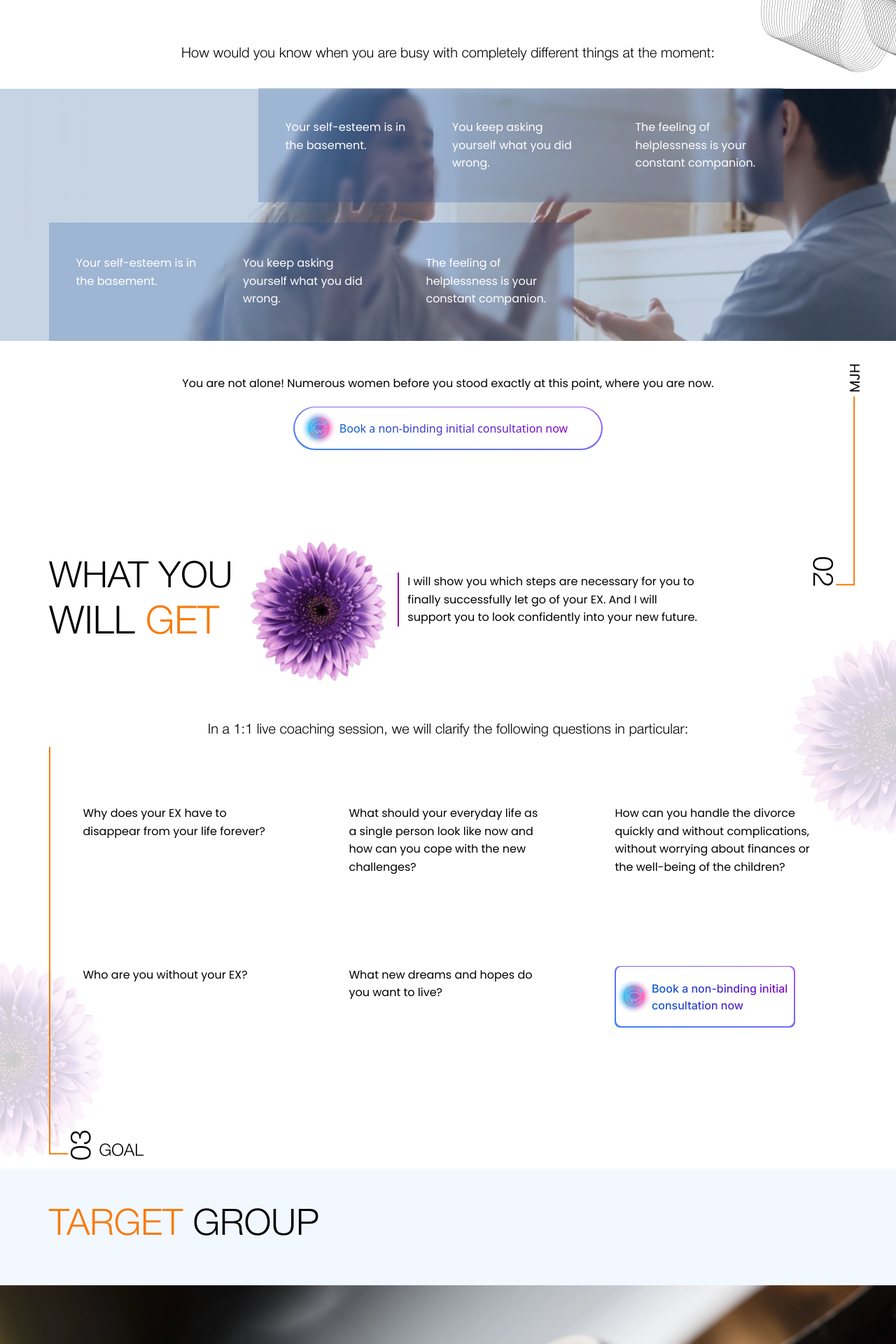
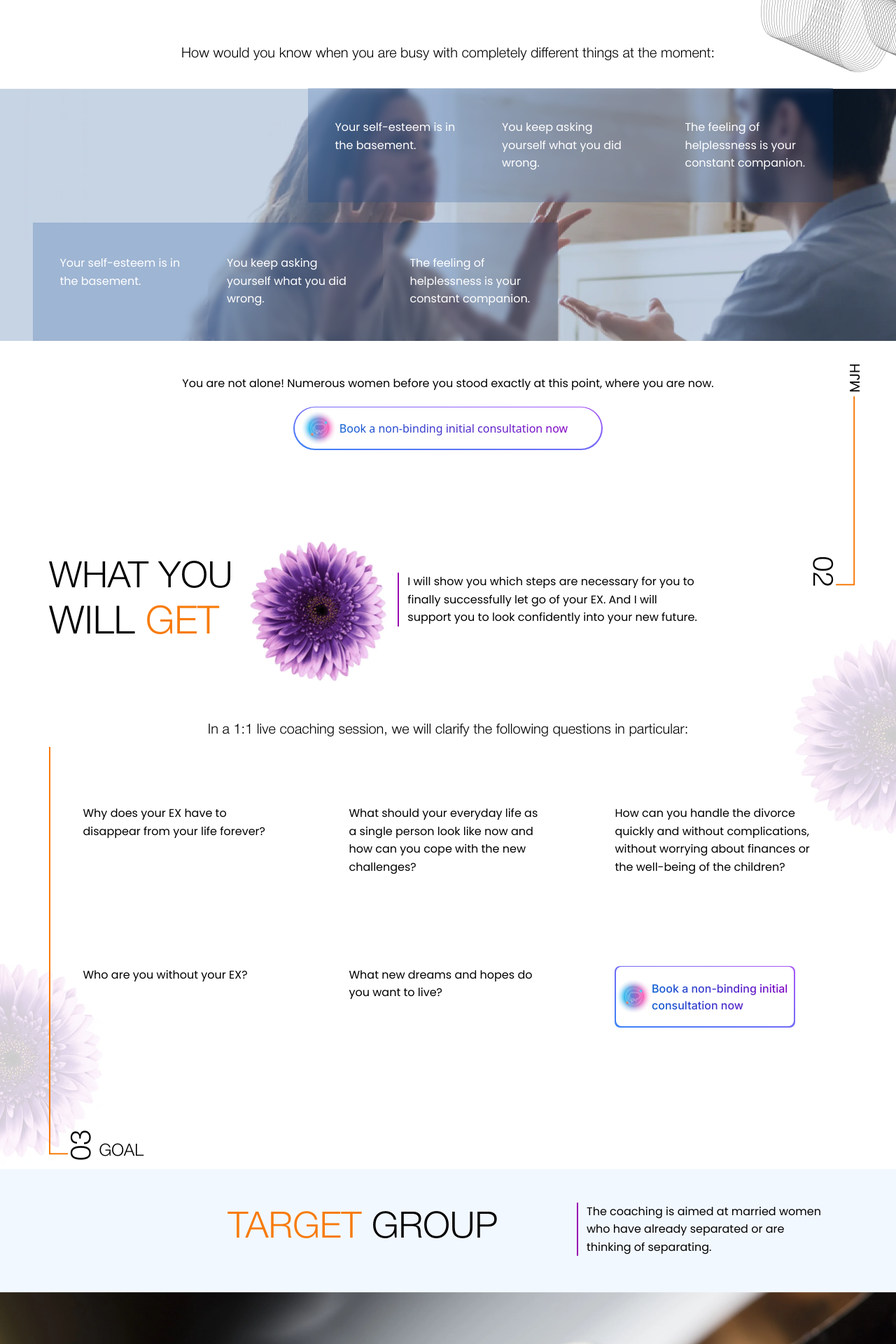
Before and after one commit to Shiv-468/Consultency-page, a React (Create React App) app: page / in a window 1280 px wide. Shown: the part 1100-3020 px from the top of the page at 70% size. Built offline with nearby package versions, Linux system fonts and the light colour scheme.

Commit message:
add missing text to target group section

```diff
--- a/src/components/About.jsx
+++ b/src/components/About.jsx
@@ -27,7 +27,7 @@ const About = () => {
             <div className=" w-full md:w-[50%] px-3 flex justify-center" data-aos="fade-right">
                 <img src={MenWithBeard} alt="MenWithBeard" className=' w-full max-w-[560px]' />
             </div>
-            <div className=" w-full md:w-[50%] px-3 flex justify-center md:justify-start items-end flex-col  pt-6 md:pt-0" data-aos="fade-left">
+            <div className=" w-full md:w-[50%] px-3 flex justify-center md:justify-start items-center md:items-end flex-col  pt-6 md:pt-0" data-aos="fade-left">
                <div className=" flex flex-col items-center max-w-[500px] md:items-start">
                <h2 className=' text-[43px] leading-[44.9px] lg:text-[52px] lg:leading-[66.9px] font-Helvetica font-normal text-center md:text-start'>LAWYER <span className=' text-[#F77B0B]'>&</span> DIVORCE COACH</h2>
                 <p className=' text-[26px] sm:text-[32.9px] leading-[32px] sm:leading-[37.6px] font-Helvetica font-normal uppercase text-center md:text-start '><span className=' text-[#F77B0B]'>M</span>arc <span className=' text-[#F77B0B]'>J</span>oachim <span className=' text-[#F77B0B]'>H</span>ubrich</p>
--- a/src/components/Fault.jsx
+++ b/src/components/Fault.jsx
@@ -24,9 +24,9 @@ const Fault = () => {
                 <p className=' text-center pt-4 md:pt-14 pb-6 sm:pb-[34.8px] font-Helvetica text-[20px] leading-[28px] font-normal'>How would you know when you are busy with completely different things at the moment:</p>
             </div>
             <div className=" bg-FaultBG min-h-[360px] bg-no-repeat bg-cover bg-center  ">
-              <div className=" max-w-[1164px] px-3 mx-auto">
-             <div className=" flex flex-col gap-[29.15px] flex-wrap lg:pe-[91px]">
-           <div className=" flex justify-end">
+              <div className=" max-w-[1210px] px-3 mx-auto">
+             <div className=" flex flex-col gap-[29.15px] flex-wrap">
+           <div className=" flex justify-end  lg:pe-[43px]">
            <div className=" max-w-[750px] w-full flex flex-wrap min-h-[162px]" data-aos="flip-up">
                     {/*======= fault cards ===== */}
                     <div className=" w-[50%] min-h-[162px] px-3 bg-[#003E9233] backdrop-blur-[4px] hover:bg-[#003E92] ease-linear duration-300 flex justify-center py-[24px] sm:py-[43px] sm:w-[33.33%]">
--- a/src/components/HeroSection.jsx
+++ b/src/components/HeroSection.jsx
@@ -26,7 +26,7 @@ const HeroSection = () => {
     <section className=' max-xl:min-h-screen md:bg-HeroBG bg-white flex bg-cover bg-no-repeat bg-center xl:!min-h-[810px] 2xl:!min-h-[90vh] relative'>
       <img src={HeroEllipse} alt="HeroEllipse" className=' absolute top-0  hidden sm:block' />
       <div className=" max-w-[1164px] px-3 mx-auto w-full flex relative flex-col">
-       <div className=" absolute bottom-[-20%] xl:bottom-[-22%] hidden md:block" data-aos="fade-down-right">
+       <div className=" absolute bottom-[-14%] xl:bottom-[-18%] hidden md:block" data-aos="fade-down-right">
        <img src={MJH1} alt="MJH1" className=' relative' />
        <p className=' absolute top-[-18%] left-[-70%] rotate-[270deg] font-Poppins font-[300] text-[20px] leading-[34px]'>MJH</p>
        <div className=" absolute flex items-end bottom-[-4%] left-[100%]">
--- a/src/components/TargetGroup.jsx
+++ b/src/components/TargetGroup.jsx
@@ -4,8 +4,16 @@ const TargetGroup = () => {
   return (
    <section className=' bg-[#F2F8FF]' id='Testimonials'>
     <div className=" max-w-[1164px] px-3 mx-auto pt-12">
-<div className=" md:pb-12 pb-6 mb-1">
+<div className=" w-full md:pb-12 pb-6 mb-1 flex -mx-3 flex-wrap items-center md:justify-end">
+    <div className=" w-full md:w-[58.33%] px-3 flex md:justify-end justify-center items-center">
     <h2 className='text-[45px] leading-[55px] md:text-[52px] md:leading-[66.9px] font-Helvetica font-normal uppercase text-center md:text-start'><span className='text-[#F77B0B]'>TARGET</span> group</h2>
+    </div>
+    <div className=" w-full md:w-[41.66%] px-3 flex md:justify-end justify-center mt-4 md:mt-0">
+    <div className=" border-l-[2px] border-[#9800B0] max-w-[362px] min-h-[67px]" data-aos="fade-left">
+            <p className=' text-base leading-[25.6px] font-Poppins font-normal max-w-[426px] ps-3'>The coaching is aimed at married women who have already separated or are thinking of separating.</p>
+        </div>
+    </div>
+
 </div>
     </div>
 <div className=" bg-TargetBG min-h-[623px] bg-cover bg-center bg-no-repeat ">
```
